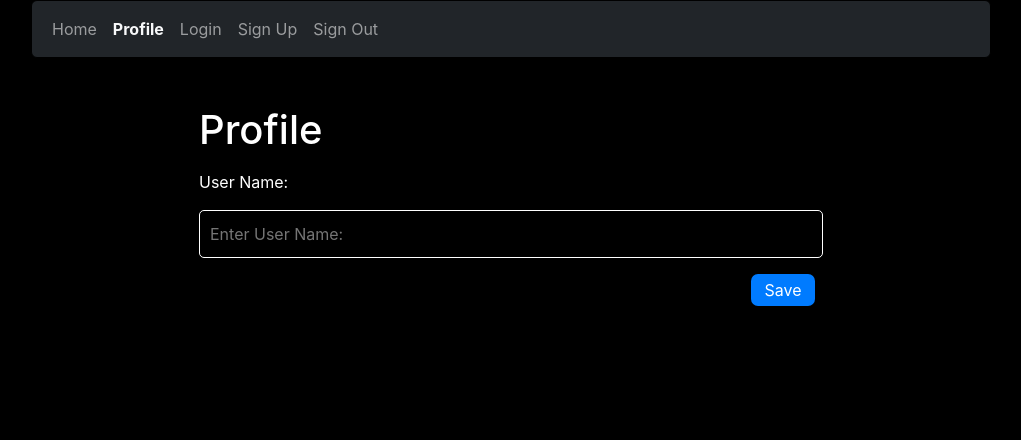
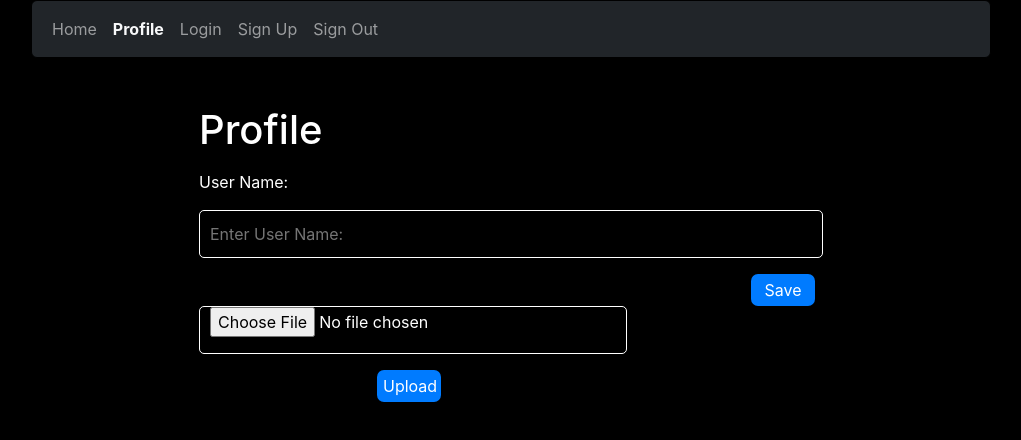
Before and after one commit to Barak-kalfa/Learning-React-2-ITC-BootCamp, a React (Create React App) app in the folder react-project-2/: page /profile in a window 1280 px wide. Shown: the top 440 px of the page, without its empty margins (129-1150 px from the left). Built offline with nearby package versions, Linux system fonts and the light colour scheme; no server answers; the database is empty.

Commit message:
milestone6 img upload

```diff
--- a/react-project-2/package.json
+++ b/react-project-2/package.json
@@ -17,6 +17,7 @@
     "react-router-dom": "^6.4.4",
     "react-scripts": "5.0.1",
     "react-uid": "^2.3.2",
+    "uui": "^1.0.7",
     "web-vitals": "^2.1.4"
   },
   "scripts": {
--- a/react-project-2/src/components/App/firebase-config.js
+++ b/react-project-2/src/components/App/firebase-config.js
@@ -1,6 +1,7 @@
 import { initializeApp } from "firebase/app";
 import {getAuth} from 'firebase/auth';
 import { getFirestore } from "firebase/firestore";
+import {getStorage} from "firebase/storage"
 
 const firebaseConfig = {
      apiKey: "AIzaSyBX25EkaId9bQN-JFBiEY4A4djcKnhmBJU",
@@ -14,3 +15,4 @@ const firebaseConfig = {
 const app = initializeApp(firebaseConfig);
 export const db = getFirestore(app);
 export const auth = getAuth(app)
+export const storage = getStorage(app)
--- a/react-project-2/src/components/ProfilePage/ProfilePage.jsx
+++ b/react-project-2/src/components/ProfilePage/ProfilePage.jsx
@@ -1,14 +1,34 @@
-import { useState } from "react";
+import { useEffect, useState } from "react";
 import { useAuth } from "../contexts/AuthConext";
 import { db } from "../App/firebase-config";
 import {  doc, setDoc } from "firebase/firestore";
+import {storage} from "../App/firebase-config"
+import {getDownloadURL, listAll, ref, uploadBytes} from "firebase/storage"
+import {v4} from "uuid"
 
 import "./ProfilePage.css";
 
+
 function ProfilePage() {
+
+          const {currentUser} = useAuth();
           const {userId } = useAuth();
           const {userName} = useAuth();
           const [updateName, setUpdateName] = useState();
+          const[imageUpload, setImageUpload] = useState();
+          const [imageDownloadUrl, setImageDownloadUrl] = useState();
+          const userImageFolderRef = ref(storage, `/${userId}`);
+
+
+          const uploadImage = () => {
+               if (imageUpload == null) return;
+               const imageRef = ref(storage, `${currentUser.uid}/${imageUpload.name + v4()}`);
+               uploadBytes(imageRef, imageUpload).then(()=> {
+                    alert("Image Uploaded")
+               })
+          }
+
+
 
           function handleProfileName () {
                const docRef = doc(
@@ -39,12 +59,18 @@ function ProfilePage() {
                               setUpdateName(e.target.value);
                          }}
                     />
+                    <button onClick={handleProfileName}>Save</button>
+                    <div>
+                         <input
+                              type="file"
+                              onChange={(e) => {
+                                   setImageUpload(e.target.files[0]);
+                              }}
+                         />
+                         <button onClick={uploadImage}>Upload</button>
+                    </div>
+                    {<img src={imageDownloadUrl} />}
                </div>
-               <button
-                    onClick={handleProfileName}
-               >
-                    Save
-               </button>
           </div>
      );
 }
```
Also changed, not shown: 1 other file (tests, documents, lock files or other folders).
